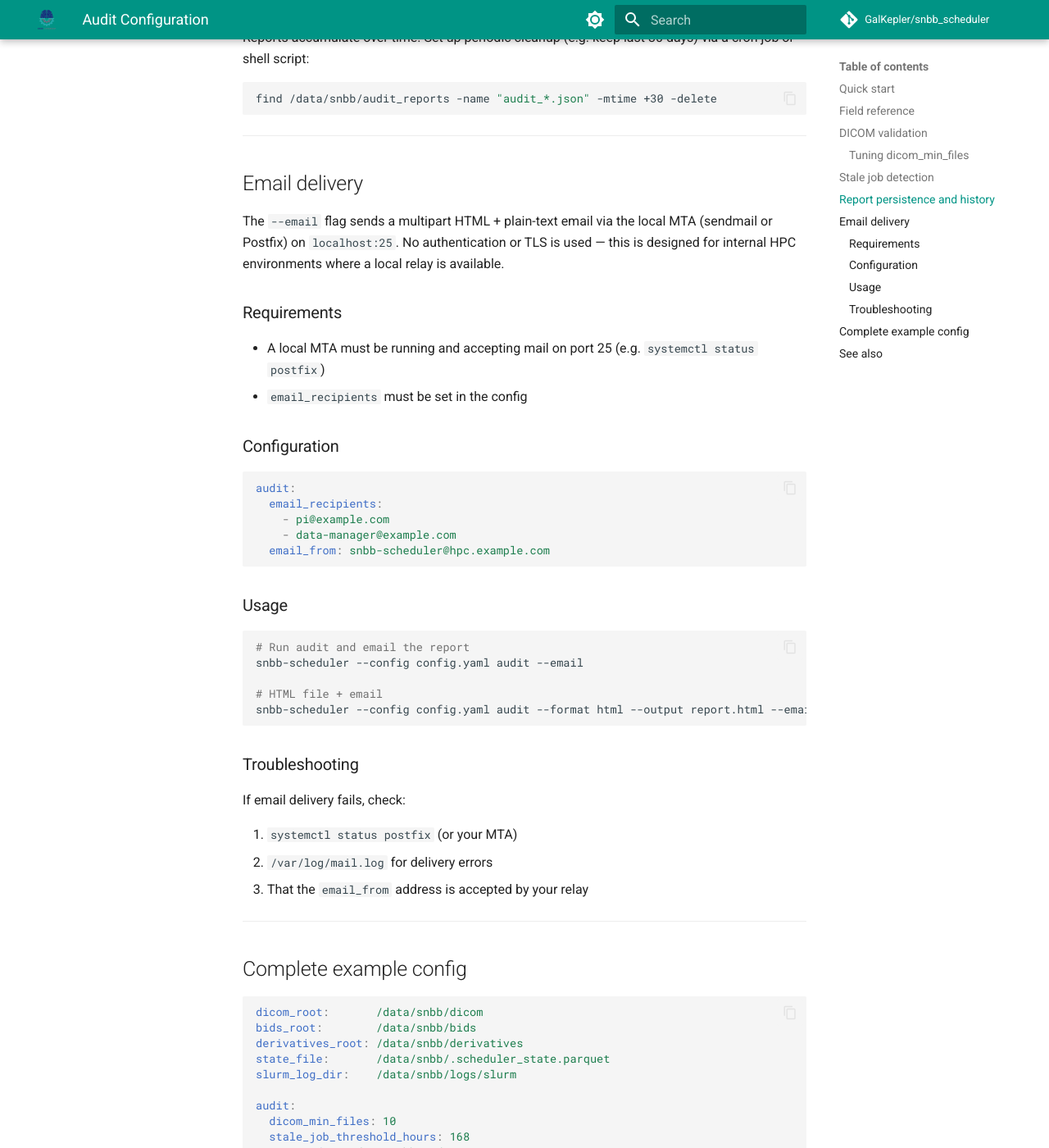
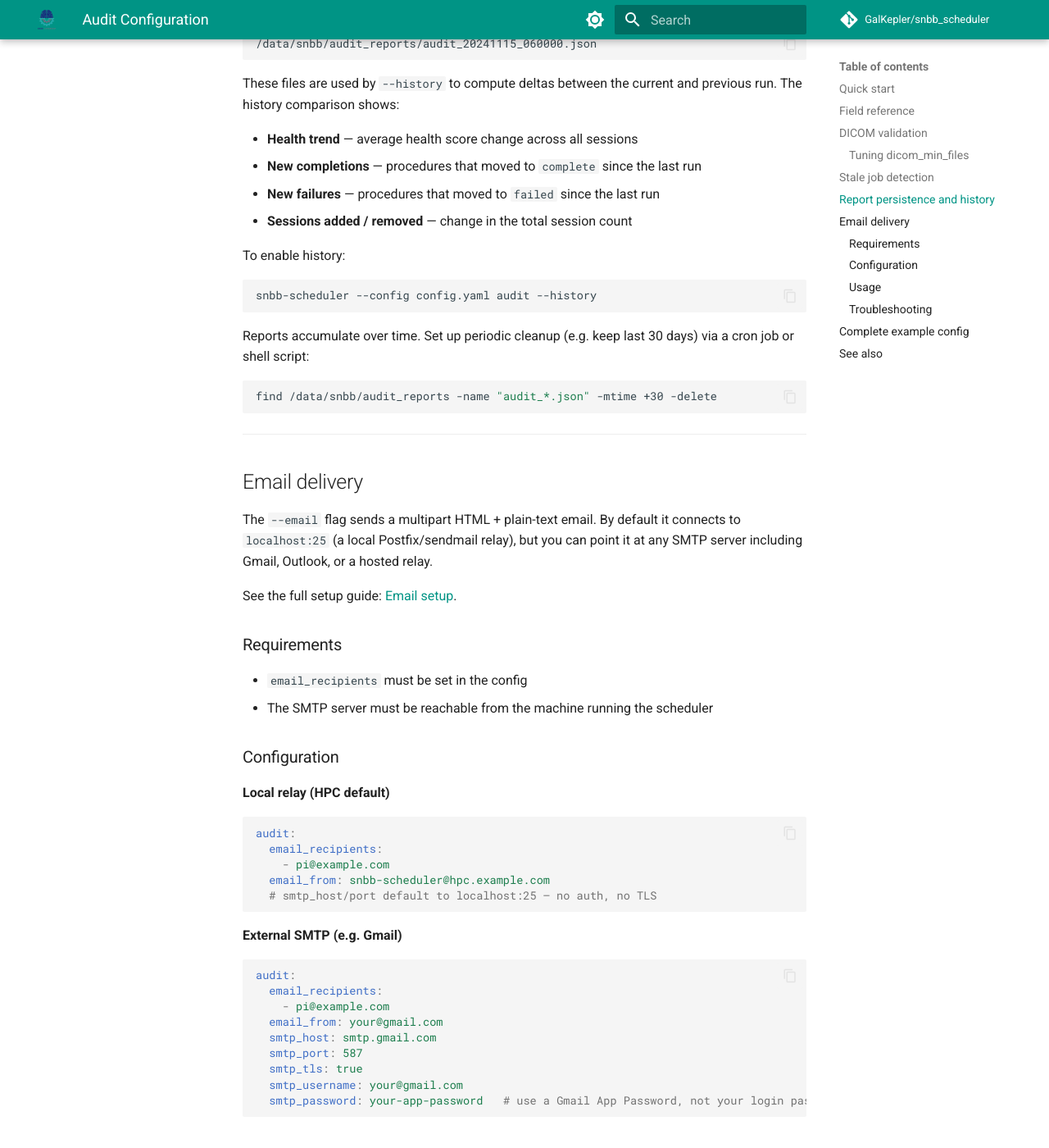
Before and after one commit to GalKepler/snbb_scheduler, an MkDocs documentation site: the page built from docs/configuration/audit.md, in a window 1280 px wide and 1400 px high, scrolled down 2629 px. Shown: the whole window at 82% size. Built offline with MkDocs 1.6.1 and Material for MkDocs 9.7.7, drawn with Linux system fonts in a browser that asks for light colours; comment, search, counter and statistics services are not loaded; some of the changed text lies outside the part shown.

Commit message:
added email messages

````diff
--- a/docs/configuration/audit.md
+++ b/docs/configuration/audit.md
@@ -15,6 +15,11 @@ audit:
     - pi@example.com
     - data-manager@example.com
   email_from: snbb-scheduler@localhost
+  smtp_host: smtp.gmail.com
+  smtp_port: 587
+  smtp_tls: true
+  smtp_username: your@gmail.com
+  smtp_password: your-app-password
 ```
 
 All fields are optional. Omitting the `audit:` block entirely uses the defaults shown above.
@@ -30,6 +35,11 @@ All fields are optional. Omitting the `audit:` block entirely uses the defaults
 | `report_dir` | path | `null` | Directory where JSON audit reports are saved after each run. Required for `--history`. When `null`, reports are not persisted. |
 | `email_recipients` | list of str | `[]` | Email addresses to send the report to when `--email` is passed |
 | `email_from` | str | `"snbb-scheduler@localhost"` | Sender address used in outgoing emails |
+| `smtp_host` | str | `"localhost"` | SMTP server hostname |
+| `smtp_port` | int | `25` | SMTP server port (use `587` for STARTTLS) |
+| `smtp_tls` | bool | `false` | Issue STARTTLS after connecting |
+| `smtp_username` | str | `null` | Username for SMTP authentication; omit for unauthenticated relays |
+| `smtp_password` | str | `null` | Password for SMTP authentication; omit for unauthenticated relays |
 
 ---
 
@@ -101,21 +111,37 @@ find /data/snbb/audit_reports -name "audit_*.json" -mtime +30 -delete
 
 ## Email delivery
 
-The `--email` flag sends a multipart HTML + plain-text email via the local MTA (sendmail or Postfix) on `localhost:25`. No authentication or TLS is used — this is designed for internal HPC environments where a local relay is available.
+The `--email` flag sends a multipart HTML + plain-text email. By default it connects to `localhost:25` (a local Postfix/sendmail relay), but you can point it at any SMTP server including Gmail, Outlook, or a hosted relay.
+
+See the full setup guide: [Email setup](../guides/email-setup.md).
 
 ### Requirements
 
-- A local MTA must be running and accepting mail on port 25 (e.g. `systemctl status postfix`)
 - `email_recipients` must be set in the config
+- The SMTP server must be reachable from the machine running the scheduler
 
 ### Configuration
 
+**Local relay (HPC default)**
 ```yaml
 audit:
   email_recipients:
     - pi@example.com
-    - data-manager@example.com
   email_from: snbb-scheduler@hpc.example.com
+  # smtp_host/port default to localhost:25 — no auth, no TLS
+```
+
+**External SMTP (e.g. Gmail)**
+```yaml
+audit:
+  email_recipients:
+    - pi@example.com
+  email_from: your@gmail.com
+  smtp_host: smtp.gmail.com
+  smtp_port: 587
+  smtp_tls: true
+  smtp_username: your@gmail.com
+  smtp_password: your-app-password   # use a Gmail App Password, not your login password
 ```
 
 ### Usage
@@ -130,11 +156,12 @@ snbb-scheduler --config config.yaml audit --format html --output report.html --e
 
 ### Troubleshooting
 
-If email delivery fails, check:
+If email delivery fails:
 
-1. `systemctl status postfix` (or your MTA)
-2. `/var/log/mail.log` for delivery errors
-3. That the `email_from` address is accepted by your relay
+1. Check you are passing `--config` — the default config has no `email_recipients` and will print a warning instead of sending.
+2. For local relay: `systemctl status postfix` and `/var/log/mail.log`
+3. For external SMTP: verify host/port/TLS/credentials and that the server is reachable (`telnet smtp.gmail.com 587`)
+4. For Gmail: ensure you are using an [App Password](https://myaccount.google.com/apppasswords), not your Google account password
 
 ---
 
@@ -154,7 +181,12 @@ audit:
   email_recipients:
     - pi@example.com
     - data-manager@example.com
-  email_from: snbb-scheduler@localhost
+  email_from: snbb-scheduler@hpc.example.com
+  smtp_host: smtp.gmail.com
+  smtp_port: 587
+  smtp_tls: true
+  smtp_username: your@gmail.com
+  smtp_password: your-app-password
 ```
 
 With `slurm_log_dir` set and `report_dir` configured, a full daily audit via cron looks like:
@@ -169,5 +201,6 @@ With `slurm_log_dir` set and `report_dir` configured, a full daily audit via cro
 ## See also
 
 - [`audit` CLI command](../cli/audit.md) — all command options and report sections
+- [Email setup guide](../guides/email-setup.md) — step-by-step for Gmail, Outlook, and local relay
 - [Slurm log configuration](slurm.md) — setting up `slurm_log_dir`
 - [Cron setup](../guides/cron-setup.md) — scheduling daily runs
````
Also changed, not shown: docs/guides/email-setup.md (added, +205 -0 lines), 6 other files.
